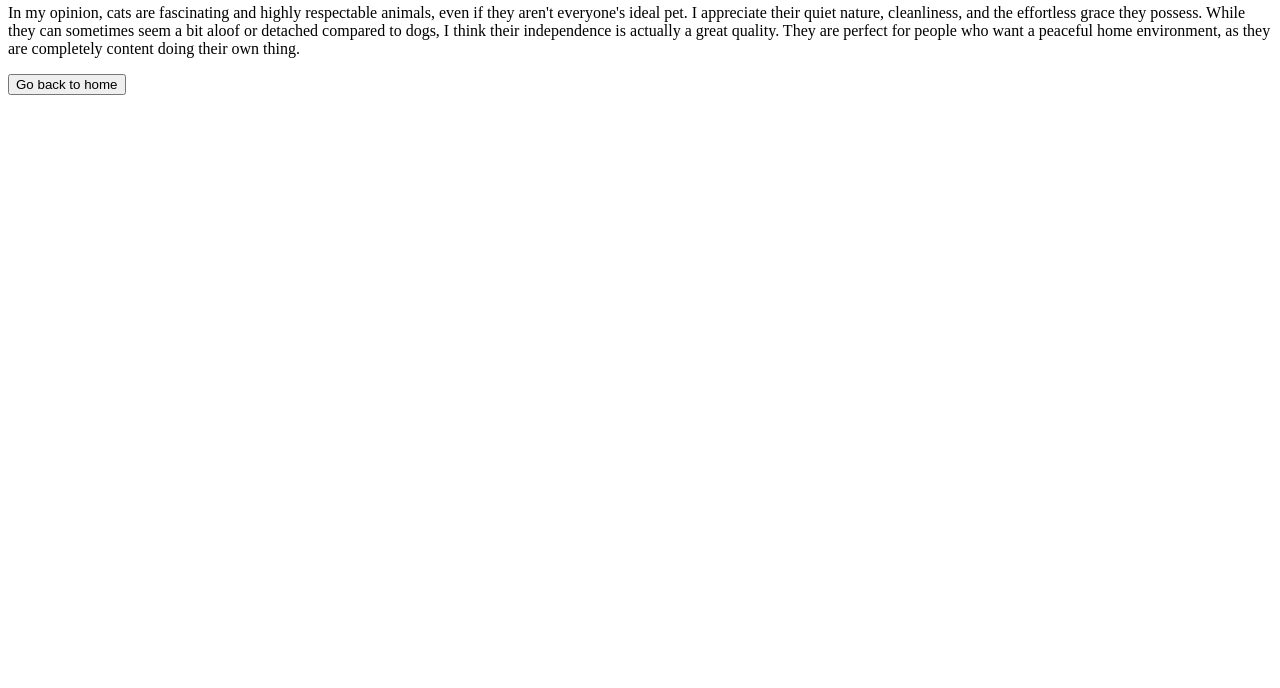
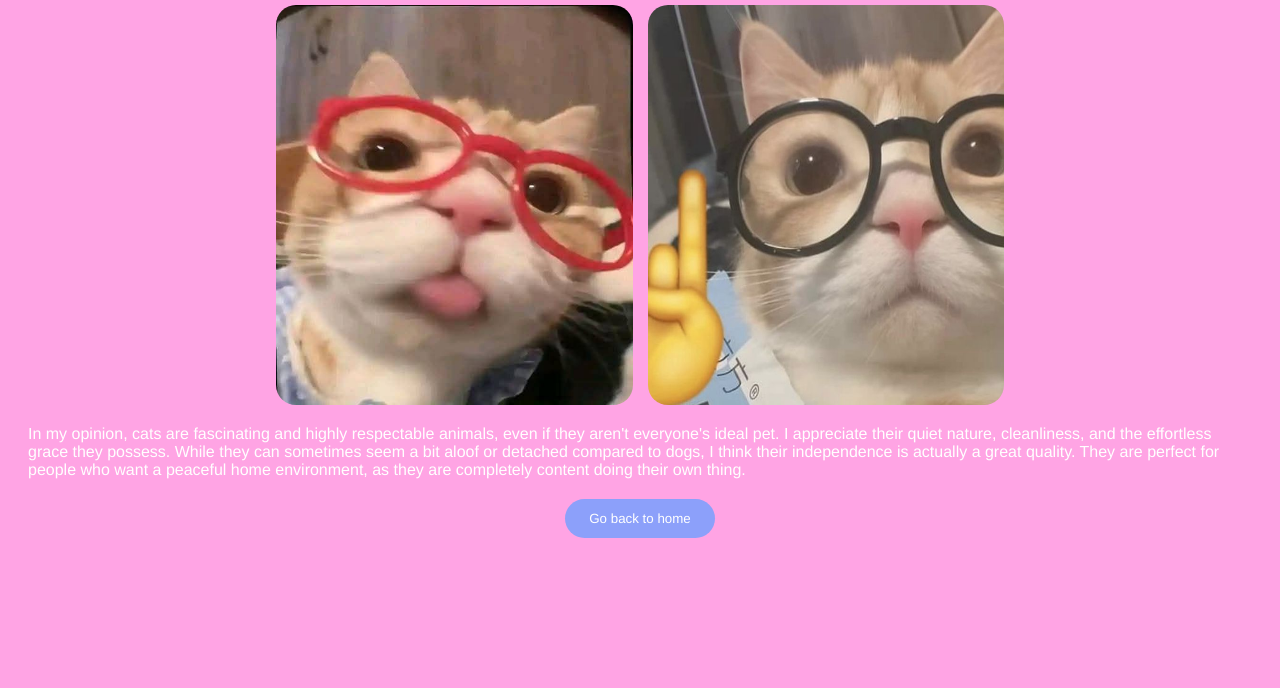
Before and after one commit to njbear136/SUNRISE, a plain HTML site: page cats.html in a window 1280 px wide. Shown: the part 112-800 px from the top of the page. Drawn offline with Linux system fonts and the light colour scheme; the site is published under a folder, as on GitHub Pages, so addresses that start at the root find nothing.

Commit message:
Update cats.html

```diff
--- a/cats.html
+++ b/cats.html
@@ -4,15 +4,15 @@
         <meta charset="UTF-8">
         <meta name="viewport" content="width=device-width initial-scale=1.0">
         <title>My opinion on cats hehe</title>
-        <link rel="stylesheet" href="/styles.css"/>
+        <link rel="stylesheet" href="./styles.css"/>
     </head>
     <body>
         <header></header>
         <main>
             <h1>My opinion on cats~</h1>
             <div class="image-container">
-           <img src="/imgs/Cats.jpg">
-           <img src="/imgs/cats 2.jpg">
+           <img src="./imgs/Cats.jpg">
+           <img src="./imgs/cats 2.jpg">
            </div>
            <p class="yo">In my opinion, cats are fascinating and highly respectable animals, even if they aren't everyone's ideal pet. I appreciate their quiet nature, cleanliness, and the effortless grace they possess. While they can sometimes seem a bit aloof or detached compared to dogs, I think their independence is actually a great quality. They are perfect for people who want a peaceful home environment, as they are completely content doing their own thing.</p>
            <a href="G:\CODING PROJECTS\SUNRISE\index.html"><button>Go back to home</button></a>
```
